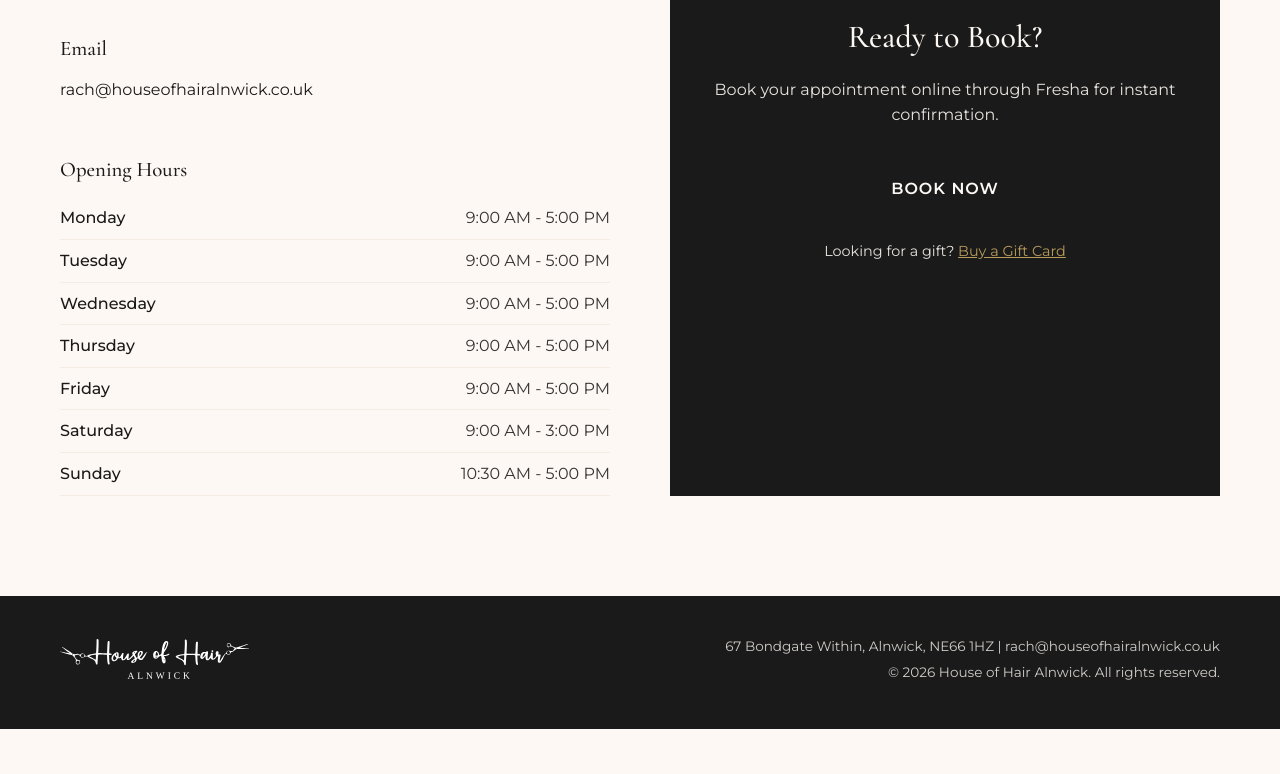
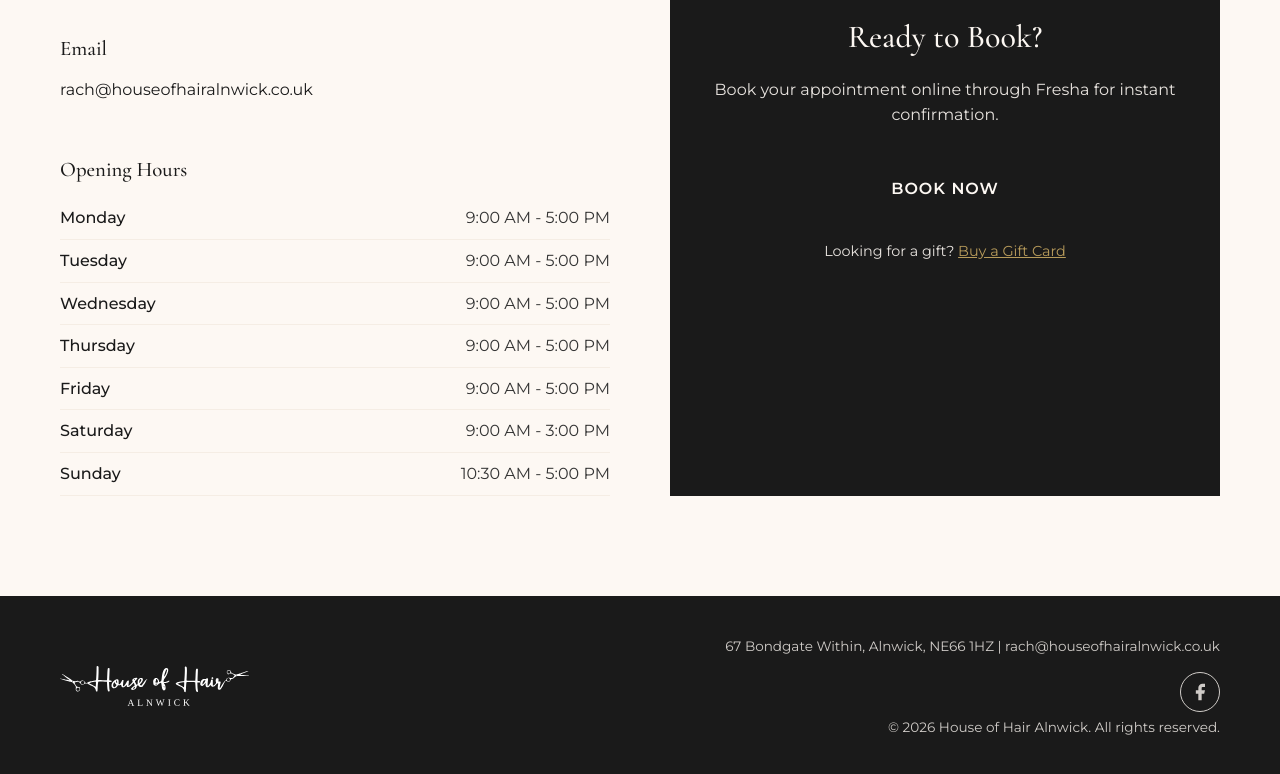
Before and after one commit to NBNEORIGIN/house-of-hair-alnwick, a plain HTML site: page index.html in a window 1280 px wide. Shown: the part 3239-4013 px from the top of the page. Before the commit the page ends 3968 px from the top, so only its background shows below. Drawn offline with nearby package versions, Linux system fonts and the light colour scheme.

Commit message:
Add Facebook link to footer

```diff
--- a/index.html
+++ b/index.html
@@ -186,6 +186,11 @@
                 </div>
                 <div class="footer-info">
                     <p>67 Bondgate Within, Alnwick, NE66 1HZ | <a href="mailto:rach@houseofhairalnwick.co.uk">rach@houseofhairalnwick.co.uk</a></p>
+                    <p class="footer-social">
+                        <a href="https://www.facebook.com/p/Trimmersalnwick-61577382712815/" target="_blank" rel="noopener" aria-label="Facebook">
+                            <svg xmlns="http://www.w3.org/2000/svg" width="24" height="24" viewBox="0 0 24 24" fill="currentColor"><path d="M18 2h-3a5 5 0 0 0-5 5v3H7v4h3v8h4v-8h3l1-4h-4V7a1 1 0 0 1 1-1h3z"/></svg>
+                        </a>
+                    </p>
                     <p>&copy; 2026 House of Hair Alnwick. All rights reserved.</p>
                 </div>
             </div>
--- a/style.css
+++ b/style.css
@@ -620,6 +620,31 @@ section h2 {
     color: var(--gold);
 }
 
+.footer-social {
+    margin: 15px 0;
+}
+
+.footer-social a {
+    display: inline-flex;
+    align-items: center;
+    justify-content: center;
+    width: 40px;
+    height: 40px;
+    border: 1px solid var(--cream);
+    border-radius: 50%;
+    transition: all 0.3s ease;
+}
+
+.footer-social a:hover {
+    background-color: var(--cream);
+    color: var(--black);
+}
+
+.footer-social svg {
+    width: 20px;
+    height: 20px;
+}
+
 .contact-item a {
     color: var(--black);
     text-decoration: none;
```
